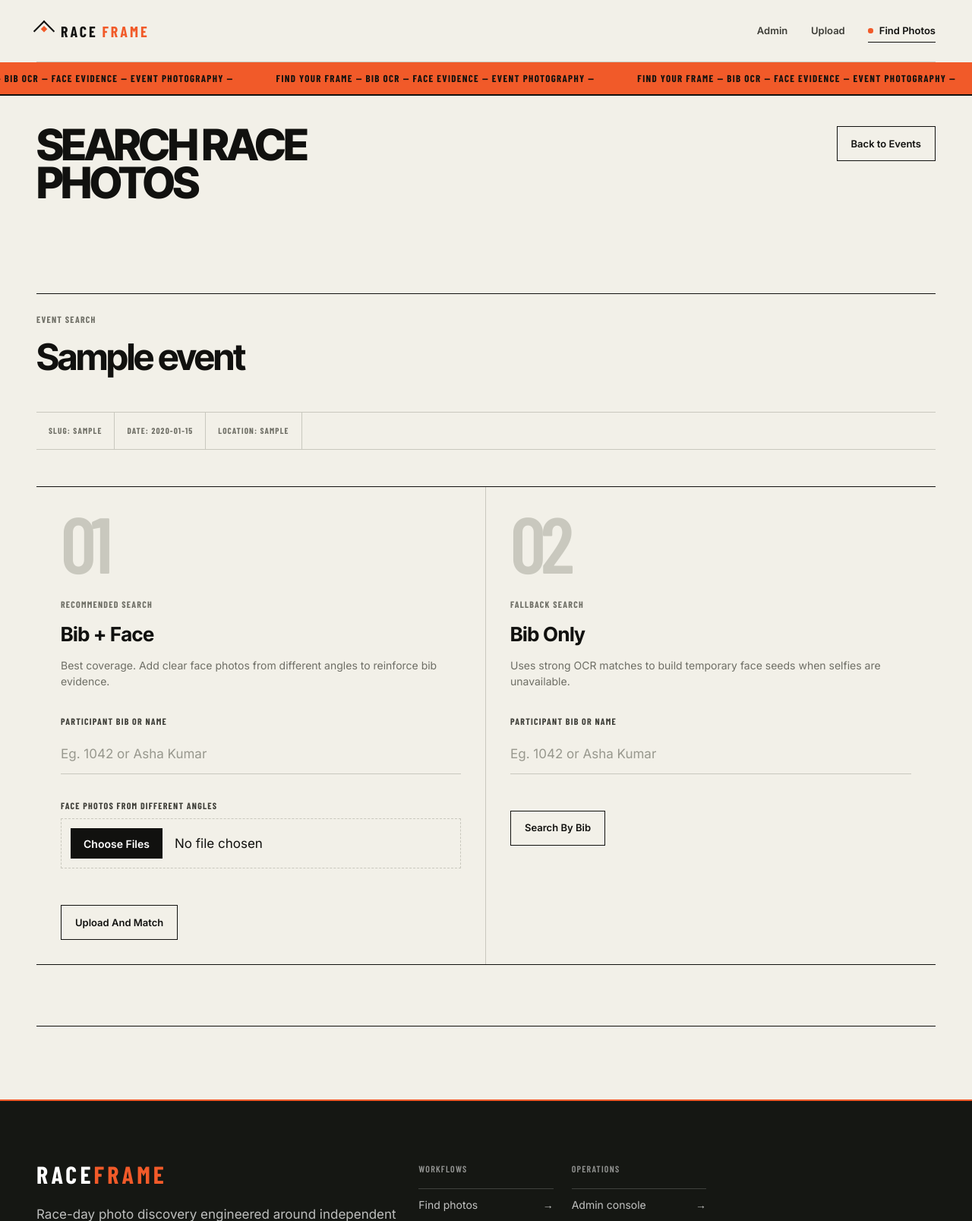
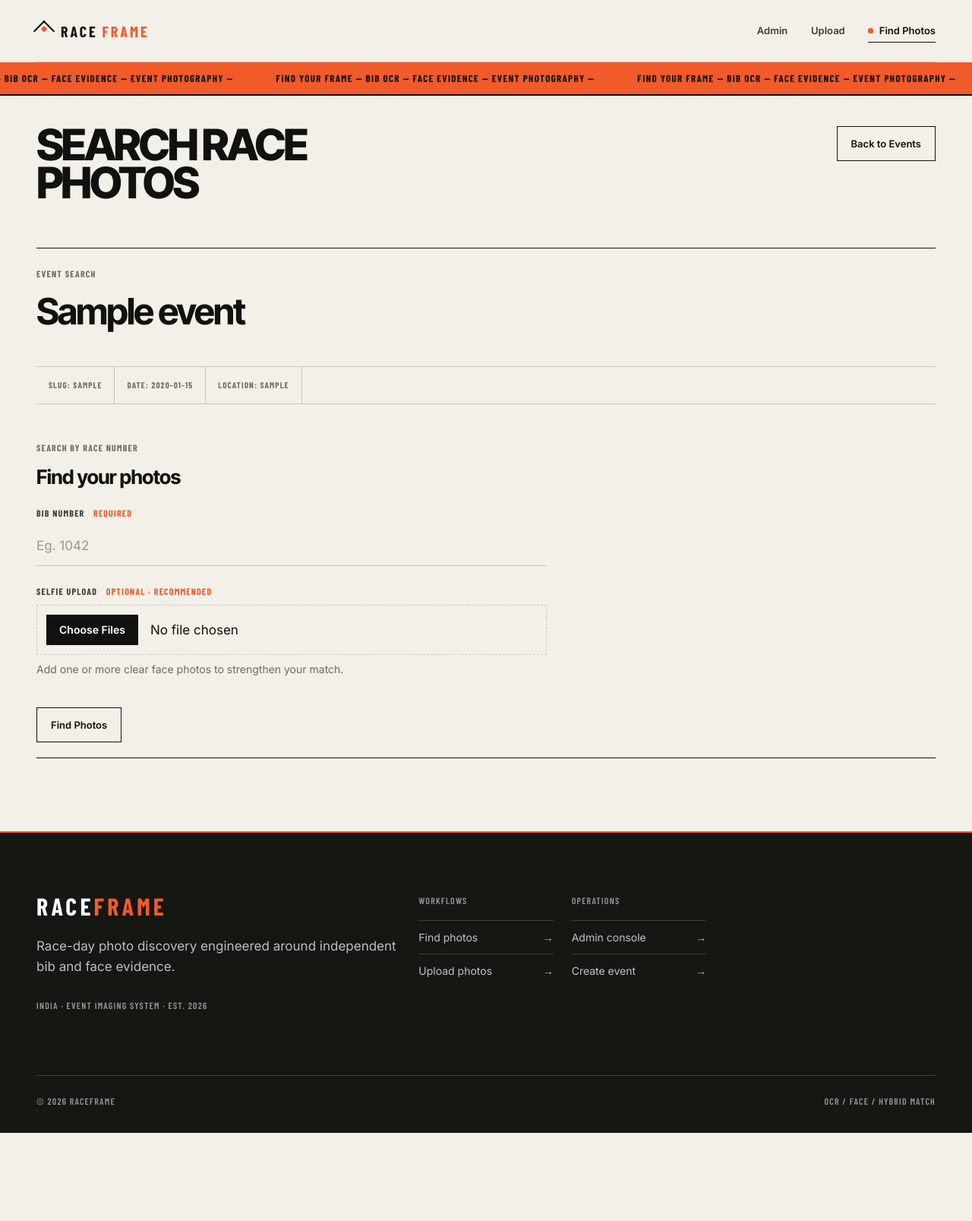
Before and after one commit to ronanrocking/RaceFrame, a FastAPI app: page /user/events/00000000-0000-0000-0000-000000000001 in a window 1280 px wide. Shown: the top 1607 px of the page at 76% size. After the commit the page ends 1491 px from the top, so only its background shows below. Run offline with FastAPI, Linux system fonts and the light colour scheme; tables that the repository leaves empty hold one stand-in row (values such as "Sample post"); some libraries are stand-ins or nearby versions.

Commit message:
Unify participant photo search form

```diff
--- a/backend/app/main.py
+++ b/backend/app/main.py
@@ -126,7 +126,7 @@ async def admin_session_middleware(request: Request, call_next):
             "<meta name='viewport' content='width=device-width,initial-scale=1'>"
             "<meta name='theme-color' content='#f2f0e8'>"
             "<title>Admin panel in use - RaceFrame</title>"
-            "<link rel='stylesheet' href='/static/admin.css?v=19'></head>"
+            "<link rel='stylesheet' href='/static/admin.css?v=20'></head>"
             "<body class='admin-theme system-state-page'><main class='system-state-shell'>"
             "<a class='site-brand system-state-brand' href='/admin'>"
             "<span class='site-brand-glyph' aria-hidden='true'></span>"
--- a/backend/app/static/admin.css
+++ b/backend/app/static/admin.css
@@ -1317,15 +1317,6 @@ input[type="file"] {
   line-height: 0.78;
 }
 
-.user-search-index {
-  color: var(--rc-rule);
-  font-family: var(--font-utility);
-  font-size: 6.5rem;
-  font-weight: 600;
-  letter-spacing: -0.065em;
-  line-height: 0.78;
-}
-
 .user-event-card h3,
 .user-photo-card h3 {
   margin: 0;
@@ -1362,37 +1353,35 @@ input[type="file"] {
   width: 100%;
 }
 
-.user-search-mode-grid {
-  display: grid;
-  grid-template-columns: repeat(2, minmax(0, 1fr));
-  border-top: 1px solid var(--rc-carbon);
-  border-bottom: 1px solid var(--rc-carbon);
-}
-
 .user-search-form {
+  width: min(100%, 42rem);
   min-width: 0;
-  align-content: start;
-  padding: var(--space-8);
-}
-
-.user-search-form:first-child {
-  border-right: 1px solid var(--rc-rule);
-}
-
-.user-search-index {
-  display: block;
-  margin-bottom: var(--space-8);
-}
-
-.user-search-description {
-  max-width: 31rem;
-  margin: var(--space-4) 0 0;
-  color: var(--rc-concrete);
-  font-size: var(--text-small);
+  display: grid;
+  gap: var(--space-6);
+  padding: 0;
+}
+
+.admin-section.user-search-section {
+  padding: var(--space-5) 0;
+}
+
+.user-search-form-heading h3 {
+  margin: 0;
+  color: var(--rc-carbon);
+  font-family: var(--font-display);
+  font-size: var(--text-card);
+  letter-spacing: -0.025em;
+  line-height: 1.08;
+}
+
+.user-search-form .admin-field-label em {
+  margin-left: var(--space-2);
+  color: var(--rc-signal);
+  font-style: normal;
 }
 
 .user-search-actions {
-  margin-top: auto;
+  margin-top: 0;
 }
 
 .user-results-section {
@@ -1890,18 +1879,15 @@ input[type="file"] {
   .admin-edit-form-grid,
   .admin-edit-inline-fields,
   .admin-edit-participant-options,
-  .user-search-mode-grid,
   .upload-active-summary {
     grid-template-columns: 1fr;
   }
 
-  .admin-edit-option-block,
-  .user-search-form {
+  .admin-edit-option-block {
     padding: var(--space-6) 0;
   }
 
-  .admin-edit-option-left,
-  .user-search-form:first-child {
+  .admin-edit-option-left {
     border-right: 0;
     border-bottom: 1px solid var(--rc-rule);
   }
@@ -1989,10 +1975,6 @@ input[type="file"] {
 
   .user-event-meta {
     margin-top: var(--space-4);
-  }
-
-  .user-search-index {
-    font-size: 4.5rem;
   }
 
   .admin-photo-detail-layout {
--- a/backend/app/templates/base.html
+++ b/backend/app/templates/base.html
@@ -6,7 +6,7 @@
     <title>{{ title if title else "RaceFrame" }}</title>
     <meta name="description" content="{% block meta_description %}RaceFrame helps race participants find event photos using bib and face evidence.{% endblock %}" />
     <meta name="theme-color" content="#f2f0e8" />
-    <link rel="stylesheet" href="/static/admin.css?v=19" />
+    <link rel="stylesheet" href="/static/admin.css?v=20" />
   </head>
   <body class="{% block body_class %}{% endblock %}">
     <a class="skip-link" href="#main-content">Skip to main content</a>
@@ -78,11 +78,13 @@
         <span>OCR / FACE / HYBRID MATCH</span>
       </div>
     </footer>
+    {% block scripts %}
     <script nonce="{{ csp_nonce }}">
       document.addEventListener("submit", (event) => {
         const message = event.target && event.target.dataset ? event.target.dataset.confirm : "";
         if (message && !window.confirm(message)) event.preventDefault();
       });
     </script>
+    {% endblock %}
   </body>
 </html>
--- a/backend/app/templates/user_event_search.html
+++ b/backend/app/templates/user_event_search.html
@@ -37,45 +37,33 @@
       <span>Location: {{ event.location if event.location else "Not set" }}</span>
     </div>
 
-    <div class="user-search-mode-grid">
-      <form method="post" action="/user/events/{{ event.id }}/selfies" enctype="multipart/form-data" class="admin-form user-search-form user-selfie-search-form">
+    <form
+      method="post"
+      action="/user/events/{{ event.id }}/bib-only"
+      enctype="multipart/form-data"
+      class="admin-form user-search-form"
+      data-user-search-form
+      data-bib-only-action="/user/events/{{ event.id }}/bib-only"
+      data-selfie-action="/user/events/{{ event.id }}/selfies"
+    >
       <input type="hidden" name="csrf_token" value="{{ csrf_token }}" />
-        <div>
-          <span class="user-search-index">01</span>
-          <p class="admin-section-label">Recommended Search</p>
-          <h3>Bib + Face</h3>
-          <p class="user-search-description">Best coverage. Add clear face photos from different angles to reinforce bib evidence.</p>
+      <div class="user-search-form-heading">
+        <p class="admin-section-label">Search by race number</p>
+        <h3>Find your photos</h3>
       </div>
       <label class="admin-field">
-          <span class="admin-field-label">Participant Bib Or Name</span>
-          <input type="text" name="participant_query" value="{{ search_term }}" placeholder="Eg. 1042 or Asha Kumar" required />
+        <span class="admin-field-label">Bib Number <em>Required</em></span>
+        <input type="text" name="participant_query" value="{{ search_term }}" placeholder="Eg. 1042" inputmode="numeric" required />
       </label>
-        <label class="admin-field">
-          <span class="admin-field-label">Face Photos From Different Angles</span>
-          <input type="file" name="selfie_files" accept=".jpg,.jpeg,.png,.webp,image/jpeg,image/png,image/webp" multiple required />
+      <label class="admin-field user-selfie-field">
+        <span class="admin-field-label">Selfie Upload <em>Optional · Recommended</em></span>
+        <input data-selfie-input type="file" name="selfie_files" accept=".jpg,.jpeg,.png,.webp,image/jpeg,image/png,image/webp" multiple />
+        <span class="admin-field-help">Add one or more clear face photos to strengthen your match.</span>
       </label>
       <div class="admin-form-actions user-search-actions">
-          <button class="admin-button admin-button-secondary" type="submit">Upload And Match</button>
+        <button class="admin-button admin-button-secondary" type="submit">Find Photos</button>
       </div>
     </form>
-
-      <form method="post" action="/user/events/{{ event.id }}/bib-only" class="admin-form user-search-form">
-        <input type="hidden" name="csrf_token" value="{{ csrf_token }}" />
-        <div>
-          <span class="user-search-index">02</span>
-          <p class="admin-section-label">Fallback Search</p>
-          <h3>Bib Only</h3>
-          <p class="user-search-description">Uses strong OCR matches to build temporary face seeds when selfies are unavailable.</p>
-        </div>
-        <label class="admin-field">
-          <span class="admin-field-label">Participant Bib Or Name</span>
-          <input type="text" name="participant_query" value="{{ search_term }}" placeholder="Eg. 1042 or Asha Kumar" required />
-        </label>
-        <div class="admin-form-actions user-search-actions">
-          <button class="admin-button admin-button-secondary" type="submit">Search By Bib</button>
-        </div>
-      </form>
-    </div>
   </section>
 
   {% if face_search_session %}
@@ -133,3 +121,17 @@
     </section>
   {% endif %}
 {% endblock %}
+
+{% block scripts %}
+  {{ super() }}
+  <script nonce="{{ csp_nonce }}">
+    (() => {
+      const form = document.querySelector("[data-user-search-form]");
+      const selfieInput = form && form.querySelector("[data-selfie-input]");
+      if (!form || !selfieInput) return;
+      form.addEventListener("submit", () => {
+        form.action = selfieInput.files.length ? form.dataset.selfieAction : form.dataset.bibOnlyAction;
+      });
+    })();
+  </script>
+{% endblock %}
```
Lines whose indentation alone changed are shown as unchanged.
